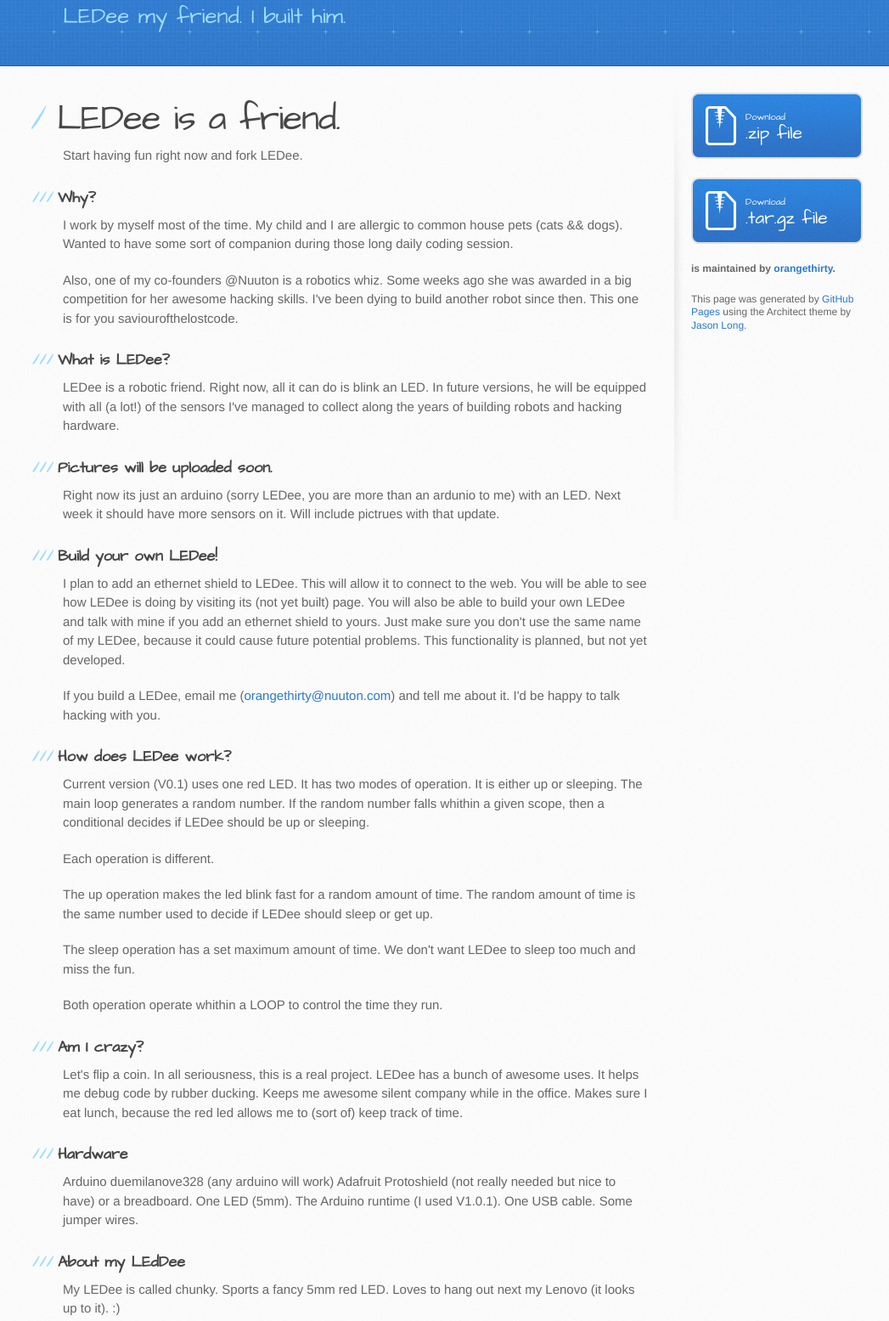
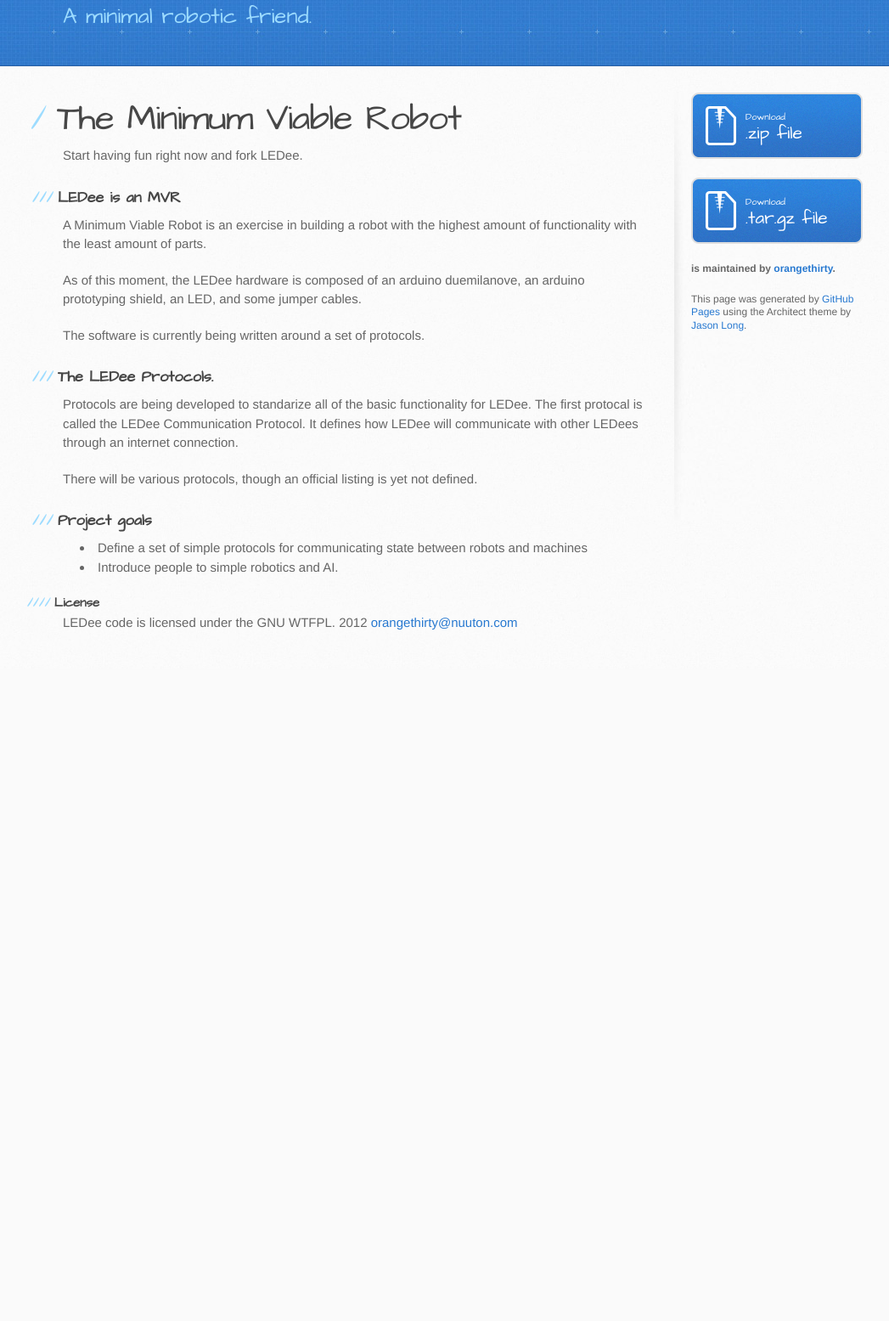
Before and after one commit to orangethirty/LEDee, a plain HTML site: page index.html in a window 1280 px wide. Shown: the part 123-1678 px from the top of the page at 85% size, without its empty margins (96-1143 px from the left). After the commit the page ends 910 px from the top, so only its background shows below. Drawn offline with Linux system fonts and the light colour scheme.

Commit message:
updated index page to reflect project goals

```diff
--- a/index.html
+++ b/index.html
@@ -20,7 +20,7 @@
     <header>
       <div class="inner">
         <h1>Ledee</h1>
-        <h2>LEDee my friend. I built him.</h2>
+        <h2>A minimal robotic friend.</h2>
         <a href="https://github.com/orangethirty/LEDee" class="button"><small>View project on</small>GitHub</a>
       </div>
     </header>
@@ -28,89 +28,40 @@
     <div id="content-wrapper">
       <div class="inner clearfix">
         <section id="main-content">
-          <h1>LEDee is a friend.</h1>
+          <h1>The Minimum Viable Robot</h1>
 
 <p><em>Start having fun right now and fork LEDee.</em></p>
 
-<h3>Why?</h3>
+<h3>LEDee is an MVR</h3>
 
-<p>I work by myself most of the time. My child and I are allergic to common
-house pets (cats &amp;&amp; dogs). Wanted to have some sort of companion during those
-long daily coding session.</p>
+<p>A Minimum Viable Robot is an exercise in building a robot with the highest
+amount of functionality with the least amount of parts.</p>
 
-<p>Also, one of my co-founders @Nuuton is a robotics whiz. Some weeks ago she
-was awarded in a big competition for her awesome hacking skills. I've been
-dying to build another robot since then.
-This one is for you saviourofthelostcode.</p>
+<p>As of this moment, the LEDee hardware is composed of an arduino duemilanove, an arduino prototyping
+shield, an LED, and some jumper cables.</p>
 
-<h3>What is LEDee?</h3>
 
-<p>LEDee is a robotic friend. Right now, all it can do is blink an LED.
-In future versions, he will be equipped with all (a lot!) of the sensors
-I've managed to collect along the years of building robots and hacking hardware.</p>
 
-<h3>Pictures will be uploaded soon.</h3>
+<p>The software is currently being written around a set of protocols.</p>
 
-<p>Right now its just an arduino (sorry LEDee, you are more than an ardunio to me)
-with an LED. Next week it should have more sensors on it. Will include
-pictrues with that update.</p>
+<h3>The LEDee Protocols.</h3>
 
-<h3>Build your own LEDee!</h3>
+<p>Protocols are being developed to standarize all of the basic functionality
+for LEDee. The first protocal is called the LEDee Communication Protocol. It
+defines how LEDee will communicate with other LEDees through an internet
+connection.</p>
 
-<p>I plan to add an ethernet shield to LEDee. This will allow it to
-connect to the web. You will be able to see how LEDee is doing
-by visiting its (not yet built) page. You will also be
-able to build your own LEDee and talk with mine
-if you add an ethernet shield to yours.
-Just make sure you don't use the same name of my LEDee, because
-it could cause future potential problems.
-This functionality is planned, but not yet developed. </p>
+<p>There will be various protocols, though an official listing is yet
+not defined.</p>
 
-<p>If you build a LEDee, email me (<a href="mailto:orangethirty@nuuton.com">orangethirty@nuuton.com</a>) and tell me about it.
-I'd be happy to talk hacking with you.</p>
 
-<h3>How does LEDee work?</h3>
+<h3>Project goals</h3>
+<ul>
+<li>Define a set of simple protocols for communicating state between robots and machines</li>
+<li>Introduce people to simple robotics and AI.</li>
 
-<p>Current version (V0.1) uses one red LED.
-It has two modes of operation. It is either <em>up</em> or <em>sleeping</em>.
-The main loop generates a random number.
-If the random number falls whithin a given scope,
-then a conditional decides if LEDee should be up or sleeping.</p>
+</ul>
 
-<p>Each operation is different.</p>
-
-<p>The <em>up</em> operation makes the led blink fast for a random amount of time.
-The random amount of time is the same number used to decide if LEDee should
-sleep or get up.</p>
-
-<p>The <em>sleep</em> operation has a set maximum amount of time. We don't want LEDee to
-sleep too much and miss the fun.</p>
-
-<p>Both operation operate whithin a LOOP to control the time they run.</p>
-
-<h3>Am I crazy?</h3>
-
-<p>Let's flip a coin. In all seriousness, this is a real project. LEDee has a
-bunch of awesome uses. It helps me debug code by rubber ducking.
-Keeps me awesome silent company while in the office.
-Makes sure I eat lunch,
-because the red led allows me to (sort of) keep track of time.</p>
-
-<h3>Hardware</h3>
-
-<p>Arduino duemilanove328 (any arduino will work)
-Adafruit Protoshield (not really needed but nice to have) or a breadboard.
-One LED (5mm).
-The Arduino runtime (I used V1.0.1).
-One USB cable.
-Some jumper wires.</p>
-
-<h3>About my LEdDee</h3>
-
-<p>My LEDee is called chunky.
-Sports a fancy 5mm red LED.
-Loves to hang out next my Lenovo (it looks up to it).
-:)</p>
 
 <h4>License</h4>
 
```
